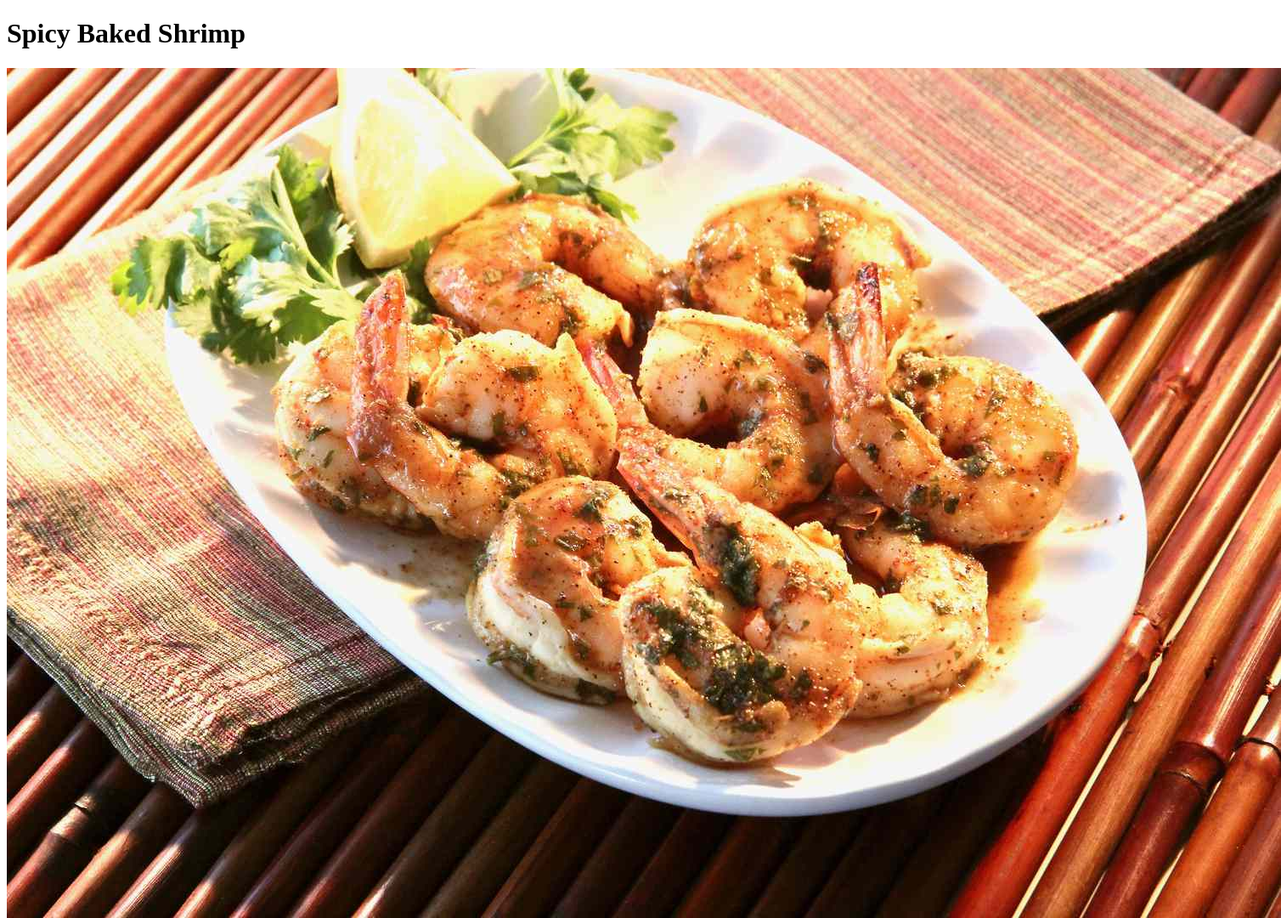
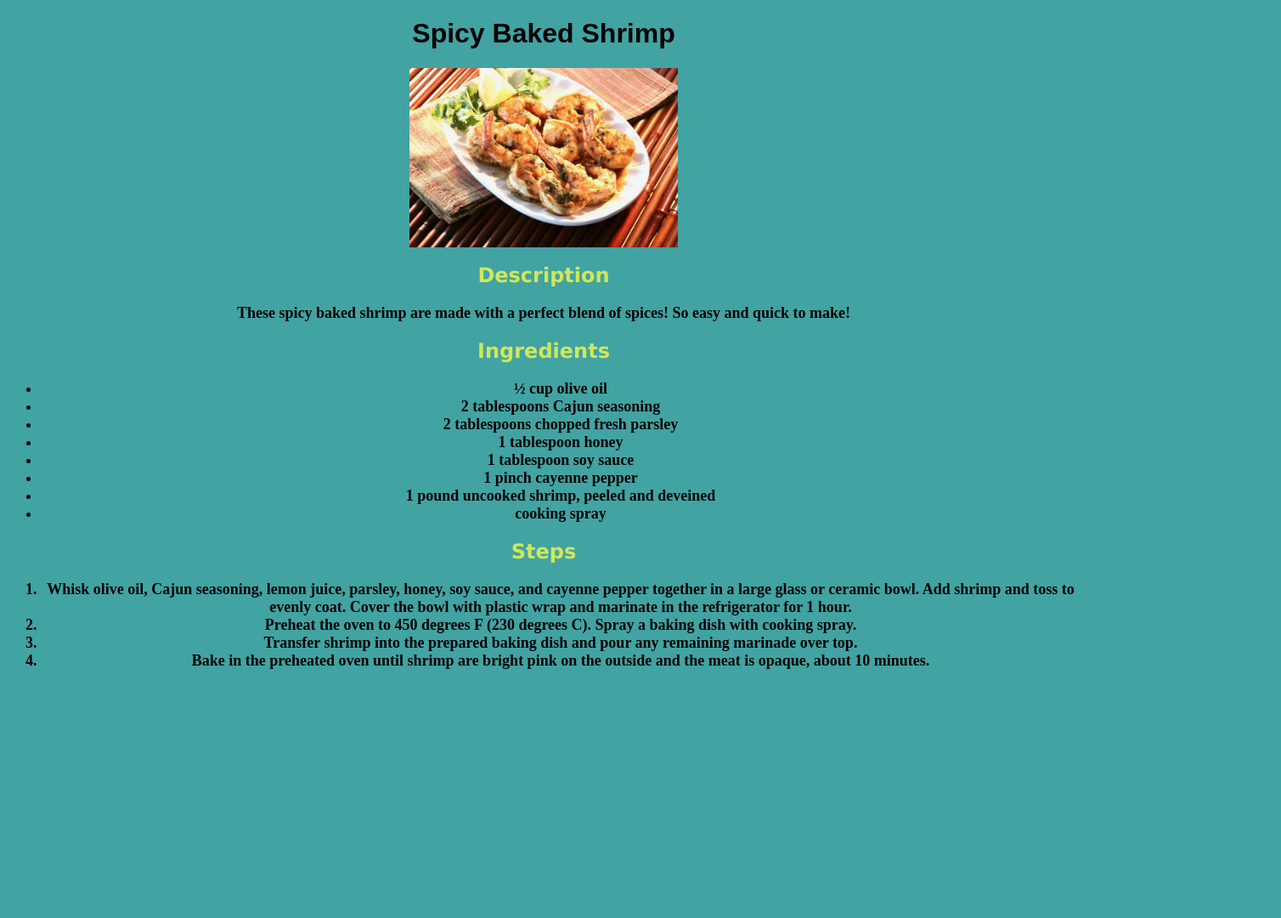
Before and after one commit to aymenterea/odin-recipes, a plain HTML site: page recipes/spicy-baked-shrimp.html in a window 1280 px wide. Shown: the top 1080 px of the page at 85% size, 1508 px wide, since content can reach past the window. After the commit the page ends 806 px from the top, so only its background shows below. Drawn offline with Linux system fonts and the light colour scheme.

Commit message:
Style the 3rd recipe in CSS
finished practicing the assignment of CSS fundamentals

```diff
--- a/recipes/spicy-baked-shrimp.html
+++ b/recipes/spicy-baked-shrimp.html
@@ -3,10 +3,11 @@
 <head>
     <meta charset="UTF-8">
     <title>Spicy Baked Shrimp</title>
+    <link rel="stylesheet" href="../styles/spicy-baked-shrimp.css">
 </head>
 <body>
     <h1>Spicy Baked Shrimp</h1>
-    <img src="./img/spicy-baked-shrimp.jpg" alt="Spicy Baked Shrimp">
+    <img src="./img/spicy-baked-shrimp.jpg" alt="Spicy Baked Shrimp" class="image">
     <h2>Description</h2>
     <p>These spicy baked shrimp are made with a perfect blend of spices! So easy and quick to make!</p>
     <h2>Ingredients</h2>
--- /dev/null
+++ b/styles/spicy-baked-shrimp.css
@@ -0,0 +1,31 @@
+h1 {
+    font-family: fantasy;
+    color: black;
+    font-weight: bolder;
+    text-align: center;
+}
+
+.image {
+    display: block;
+    margin-left: auto;
+    margin-right: auto;
+    width: 25%;
+}
+
+h2 {
+    font-family: Verdana, Geneva, Tahoma, sans-serif;
+    color: #d2e757;
+    font-weight: bold;
+    text-align: center;
+}
+
+body {
+    background-color: rgb(66, 163, 163);
+}
+p,
+ul,
+ol {
+    text-align: center;
+    font-weight: bold;
+    font-size: large;
+}
```
